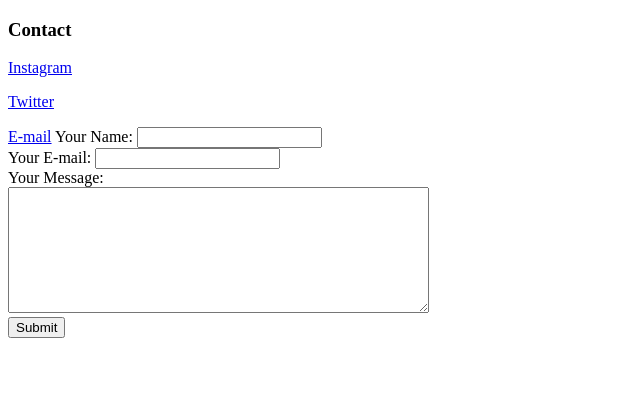
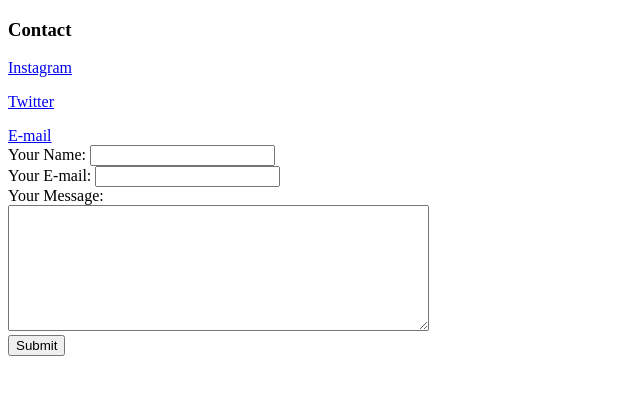
Before and after one commit to om-droid/omptl, a plain HTML site: page contact.html in a window 1280 px wide. Shown: the whole page, without its empty margins (0-640 px from the left). Drawn offline with Linux system fonts and the light colour scheme.

Commit message:
Update contact.html

```diff
--- a/contact.html
+++ b/contact.html
@@ -10,7 +10,7 @@
   <h3>Contact</h3>
   <p><a href="https://www.instagram.com/omptl.891/">Instagram</a></p>
   <p><a href="https://twitter.com/om_891">Twitter</a></p>
-  <a href="mailto:omptl18@gmail.com">E-mail</a>
+  <a href="mailto:omptl18@gmail.com">E-mail</a><br>
     <label>Your Name:</label>
     <input type="text" name="YourName" value=""><br>
     <label>Your E-mail:</label>
```
